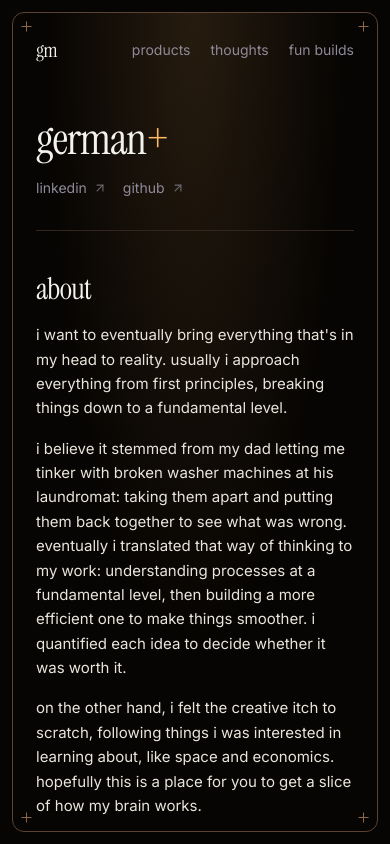
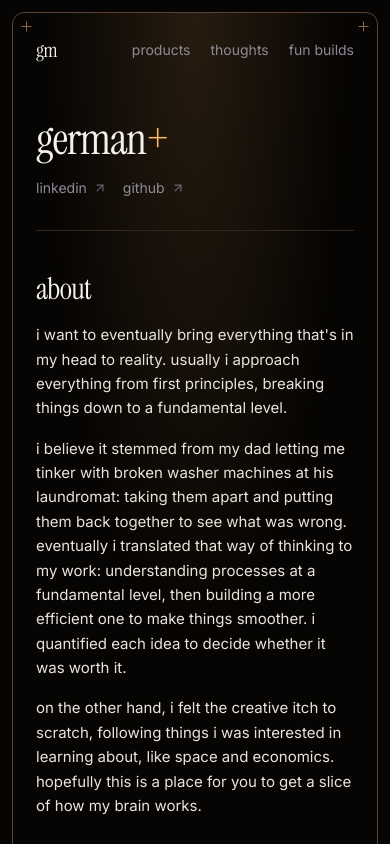
Before and after one commit to gmunoz512/german-plus, a React (Vite) app: page / in a window 390 px wide. Shown: the top 844 px of the page. Built offline with nearby package versions, Linux system fonts and the light colour scheme.

Commit message:
Let the mobile frame grow with the page.
The viewport-fixed border was cutting through the about copy on narrow screens. On phones the frame now wraps the full page so every section stays inside it.

Co-authored-by: gmunoz512 <gmunoz512@users.noreply.github.com>

```diff
--- a/src/index.css
+++ b/src/index.css
@@ -114,6 +114,7 @@
 
 @layer components {
   .framed-page {
+    position: relative;
     padding: var(--frame-top) var(--frame-right) var(--frame-bottom) var(--frame-left);
   }
 
@@ -127,6 +128,15 @@
     z-index: 40;
     pointer-events: none;
     border-radius: var(--frame-r);
+  }
+
+  /* phones: the frame is a card around the page, not a viewport-height overlay.
+     a fixed height was cutting through about (and anything else taller than the screen). */
+  @media (max-width: 767px) {
+    .framed-page:not(.intro-pending) .site-frame,
+    .framed-page:not(.intro-pending) .site-frame-mask {
+      position: absolute;
+    }
   }
 
   .site-frame {
```
Also changed, not shown: src/SiteFrame.tsx (+4 -3 lines).
